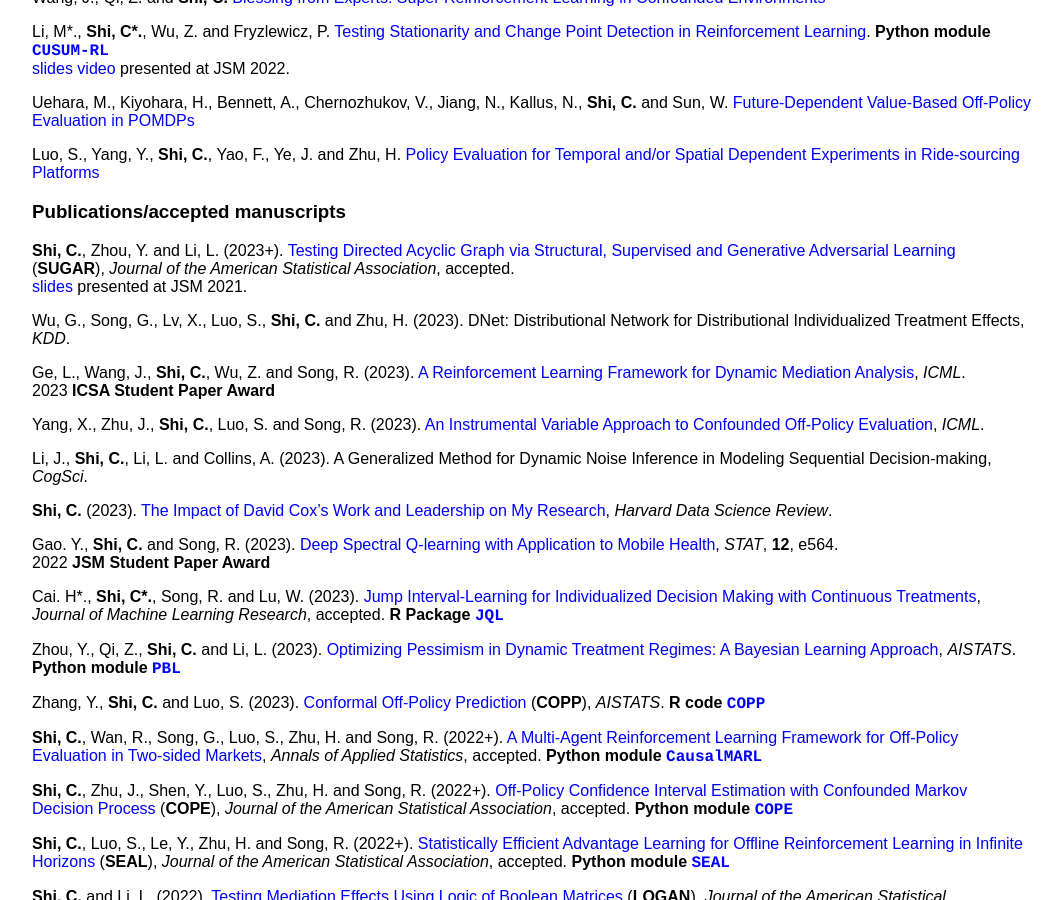
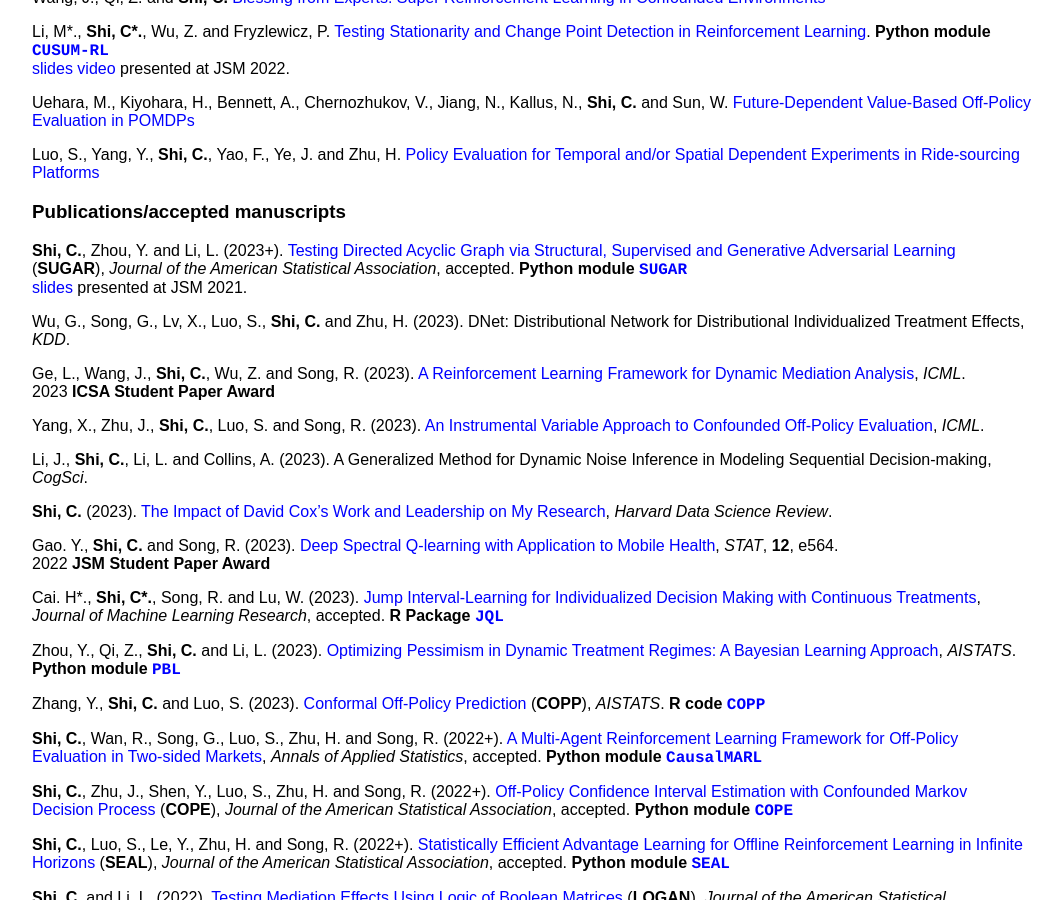
Before and after one commit to callmespring/callmespring.github.io, a Jekyll site: the page built from publication.md, in a window 1280 px wide and 900 px high, scrolled down 497 px. Shown: the whole window, without its empty margins (108-1170 px from the left). Built offline with Jekyll 4.4.1, drawn with Linux system fonts in a browser that asks for light colours.

Commit message:
Update publication.md

```diff
--- a/publication.md
+++ b/publication.md
@@ -40,7 +40,7 @@
 ### Publications/accepted manuscripts
 
 **Shi, C.**, Zhou, Y. and Li, L. (2023+). [Testing Directed Acyclic Graph via Structural,
-Supervised and Generative Adversarial Learning](https://arxiv.org/pdf/2106.01474.pdf) (**SUGAR**), _Journal of the American Statistical Association_, accepted.  <br/> [<font size="3">slides</font>](./slides/SUGAR.pdf) <font size="3">presented at JSM 2021</font>.
+Supervised and Generative Adversarial Learning](https://arxiv.org/pdf/2106.01474.pdf) (**SUGAR**), _Journal of the American Statistical Association_, accepted. **Python module** [<span style="font-family:courier;">**SUGAR**</span>](https://github.com/yunzhe-zhou/SUGAR) <br/> [<font size="3">slides</font>](./slides/SUGAR.pdf) <font size="3">presented at JSM 2021</font>.
 
 Wu, G., Song, G., Lv, X., Luo, S., **Shi, C.** and Zhu, H. (2023). DNet: Distributional Network for Distributional Individualized Treatment Effects, _KDD_.
 
```
